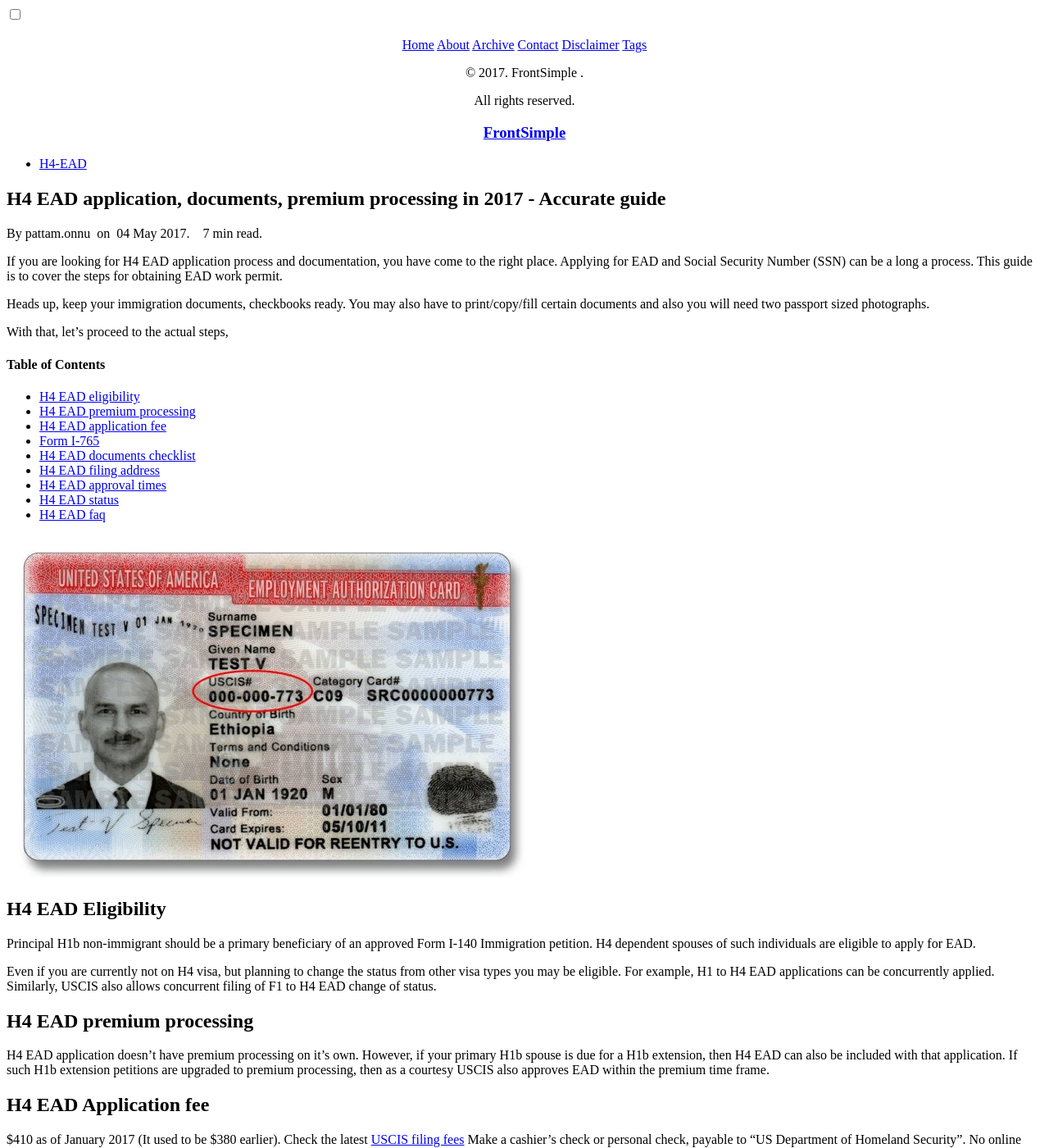
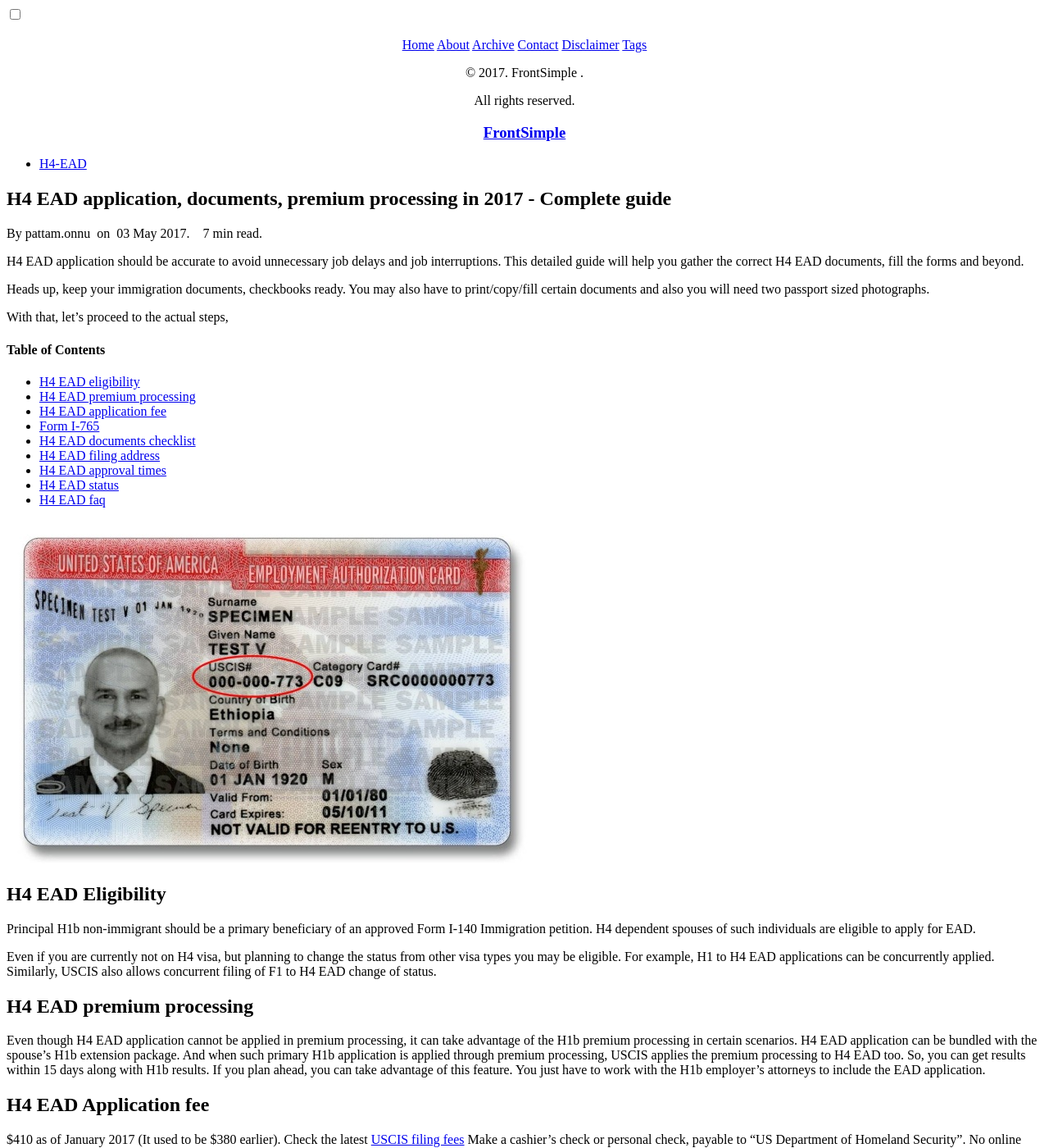
Before and after one commit to gitforwork2/gitforwork.github.io, a Jekyll site: the page built from _posts/2017-4-30-h4-ead-application.md, in a window 1280 px wide and 1400 px high. Shown: the whole window at 82% size. Built offline with Jekyll 4.4.1, drawn with Linux system fonts in a browser that asks for light colours; nearby versions of some CDN libraries; comment, search, counter and statistics services are not loaded; some of the changed lines change nothing that is shown.

Commit message:
Update 2017-4-30-h4-ead-application.md

```diff
--- a/_posts/2017-4-30-h4-ead-application.md
+++ b/_posts/2017-4-30-h4-ead-application.md
@@ -1,12 +1,12 @@
 ---
 layout: post
-title: H4 EAD application, documents, premium processing in 2017 - Accurate guide
-date: 2017-5-4
+title: H4 EAD application, documents, premium processing in 2017 - Complete guide
+date: 2017-5-3
 tags: H4-EAD
 comments: true
-description: Is your H4 EAD application correct? Follow this accurate and printable checklist to avoid mistakes and job interruptions.Trusted and used by 1000s of people.
+description: Is your H4 EAD application accurate? Used by 1000s of successful H4 EAD applicants. Avoid errors & unnecessary job delays, with this easy-follow guide.
 ---
-If you are looking for H4 EAD application process and documentation, you have come to the right place. Applying for EAD and Social Security Number (SSN) can be a long a process. This guide is to cover the steps for obtaining EAD work permit.
+H4 EAD application should be accurate to avoid unnecessary job delays and job interruptions. This detailed guide will help you gather the correct H4 EAD documents, fill the forms and beyond.
 
 Heads up, keep your immigration documents, checkbooks ready. You may also have to print/copy/fill certain documents and also you will need two passport sized photographs.
 
@@ -32,7 +32,7 @@ Principal H1b non-immigrant should be a primary beneficiary of an approved Form
 Even if you are currently not on H4 visa, but planning to change the status from other visa types you may be eligible. For example, H1 to H4 EAD applications can be concurrently applied. Similarly, USCIS also allows concurrent filing of F1 to H4 EAD change of status.
 
 ## H4 EAD premium processing
-H4 EAD application doesn't have premium processing on it's own. However, if your primary H1b spouse is due for a H1b extension, then H4 EAD can also be included with that application. If such H1b extension petitions are upgraded to premium processing, then as a courtesy USCIS also approves EAD within the premium time frame.
+Even though H4 EAD application cannot be applied in premium processing, it can take advantage of the H1b premium processing in certain scenarios. H4 EAD application can be bundled with the spouse's H1b extension package. And when such primary H1b application is applied through premium processing, USCIS applies the premium processing to H4 EAD too. So, you can get results within 15 days along with H1b results. If you plan ahead, you can take advantage of this feature. You just have to work with the H1b employer's attorneys to include the EAD application.
 
 ## H4 EAD Application fee
 $410 as of January 2017 (It used to be $380 earlier). Check the latest [USCIS filing fees](https://www.uscis.gov/forms/our-fees)
@@ -51,21 +51,23 @@ Find printer friendly [H4 EAD documents]({{ site.url }}posts/h4-ead-documents-ch
 
 ##### Documents from H4 visa holder
 
-1. <input type="checkbox"/> Check for $410, payable to "US Department of Homeland Security"
-2. <input type="checkbox"/> Two identical 2x2-inch color passport-style photo
-3. <input type="checkbox"/> Proof of H4 status
+* Check for $410, payable to "US Department of Homeland Security"
+* Two identical 2x2-inch color passport-style photo
+* Proof of H4 status
     - A copy of I-94, [obtained at the port of entry](https://i94.cbp.dhs.gov/I94/#/recent-search) as H4
     - A copy of approved Form I-797 for H4 visa
-4. <input type="checkbox"/> Identification document with photo
+* Identification document with photo
     - A copy of recent EAD (If available)
     - A copy of passport with biometric information (example: first and last page) and the visa page (if present)
     - A copy of birth certificate with photo ID
     - A copy of national photo ID
-5. <input type="checkbox"/> A copy of marriage certificate
-6. <input type="checkbox"/> Completed [Form I-765](http://www.uscis.gov/i-765)
+* A copy of marriage certificate
+* Completed [Form I-765](http://www.uscis.gov/i-765)
     - Write (c)(26) for eligibility criteria
-7. <input type="checkbox"/> **Primary H1 visa holder document:** A copy of approved I-140 (I-797 approval notice). Request from your Employer or [file a FOIA]({{ site.url }}posts/how-to-request-FOIA-from-USCIS/) if not available
-8. <input type="checkbox"/> **E-notification (optional):** Completed form [G-1145](http://www.uscis.gov/sites/default/files/files/form/g-1145.pdf)
+* **Primary H1 visa holder document:**
+    - A copy of approved I-140 (I-797 approval notice). Request from your Employer or [file a FOIA]({{ site.url }}posts/how-to-request-  FOIA-from-USCIS/) if not available
+* **E-notification (optional):**
+    Completed form [G-1145](http://www.uscis.gov/sites/default/files/files/form/g-1145.pdf)
 
 ## H4 EAD filing address
 Physical filing address varies according to the H1b principal's I-797 approval notice. Also, the address given here are only for making a stand alone EAD card. If your making an EAD application in addition to a primary purpose like H4 extension or chage of status then you would send everything to the appropriate address for the primary application.
```
